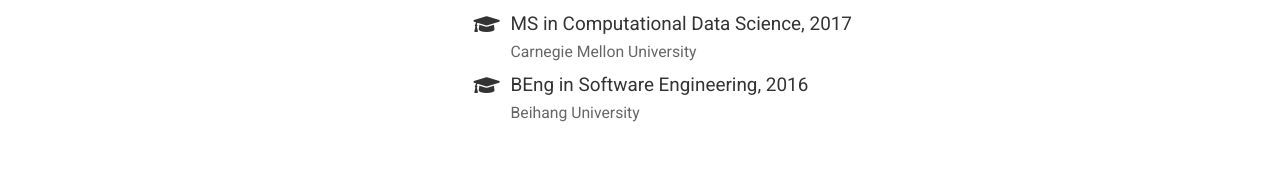
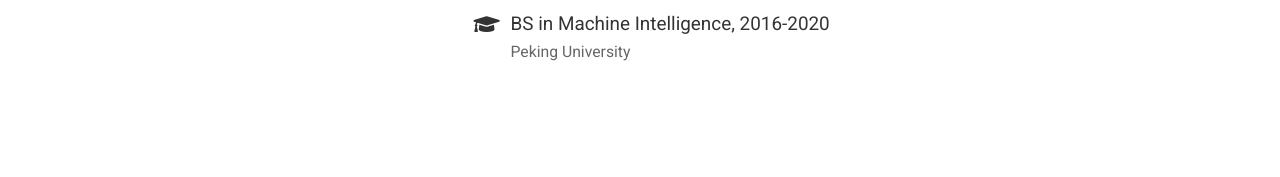
Before and after one commit to Benjamin-eecs/Benjamin-eecs.github.io, a plain HTML site: page index.html in a window 1280 px wide. Shown: the part 623-800 px from the top of the page. Drawn offline with nearby package versions, Linux system fonts and the light colour scheme; some icons are missing.

Commit message:
Update index.html

```diff
--- a/index.html
+++ b/index.html
@@ -494,19 +494,13 @@
             </div>
           </li>
 
-          <li>
-            <i class="fa-li fas fa-graduation-cap"></i>
-            <div class="description">
-              <p class="course">MS in Computational Data Science, 2017</p>
-              <p class="institution">Carnegie Mellon University</p>
-            </div>
-          </li>
+
 
           <li>
             <i class="fa-li fas fa-graduation-cap"></i>
             <div class="description">
-              <p class="course">BEng in Software Engineering, 2016</p>
-              <p class="institution">Beihang University</p>
+              <p class="course">BS in Machine Intelligence, 2016-2020</p>
+              <p class="institution">Peking University</p>
             </div>
           </li>
 
```
